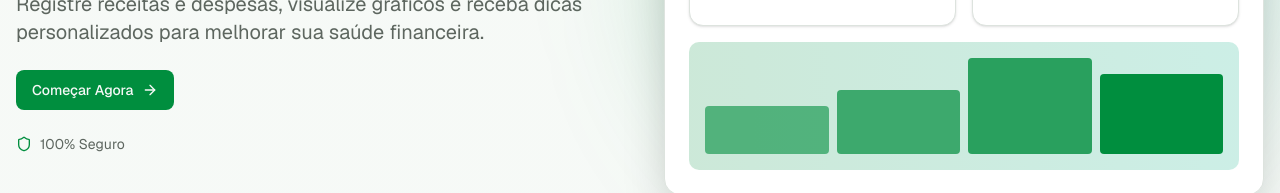
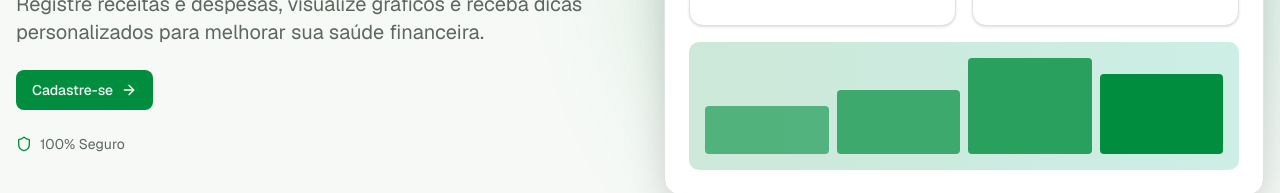
Before and after one commit to diascw/techfin, a Next.js app: page / in a window 1280 px wide. Shown: the part 438-631 px from the top of the page. Built offline with nearby package versions, Linux system fonts and the light colour scheme.

Commit message:
feat: ajustes de text

```diff
--- a/app/page.tsx
+++ b/app/page.tsx
@@ -76,7 +76,7 @@ export default function LandingPage() {
             <div className="flex flex-col sm:flex-row gap-4 justify-center lg:justify-start">
               <Button size="lg" asChild className="gap-2">
                 <Link href="/auth/signup">
-                  Começar Agora
+                  Cadastre-se
                   <ArrowRight className="w-5 h-5" />
                 </Link>
               </Button>
```
